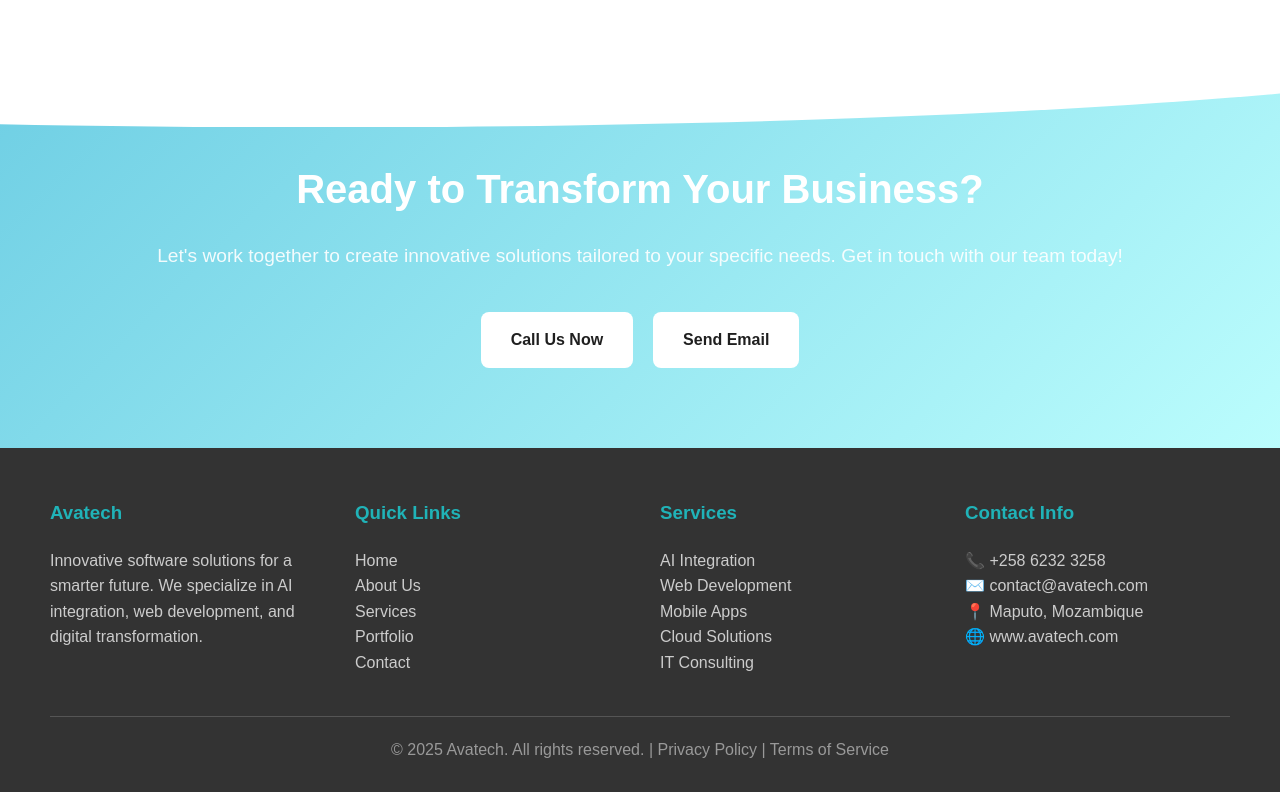
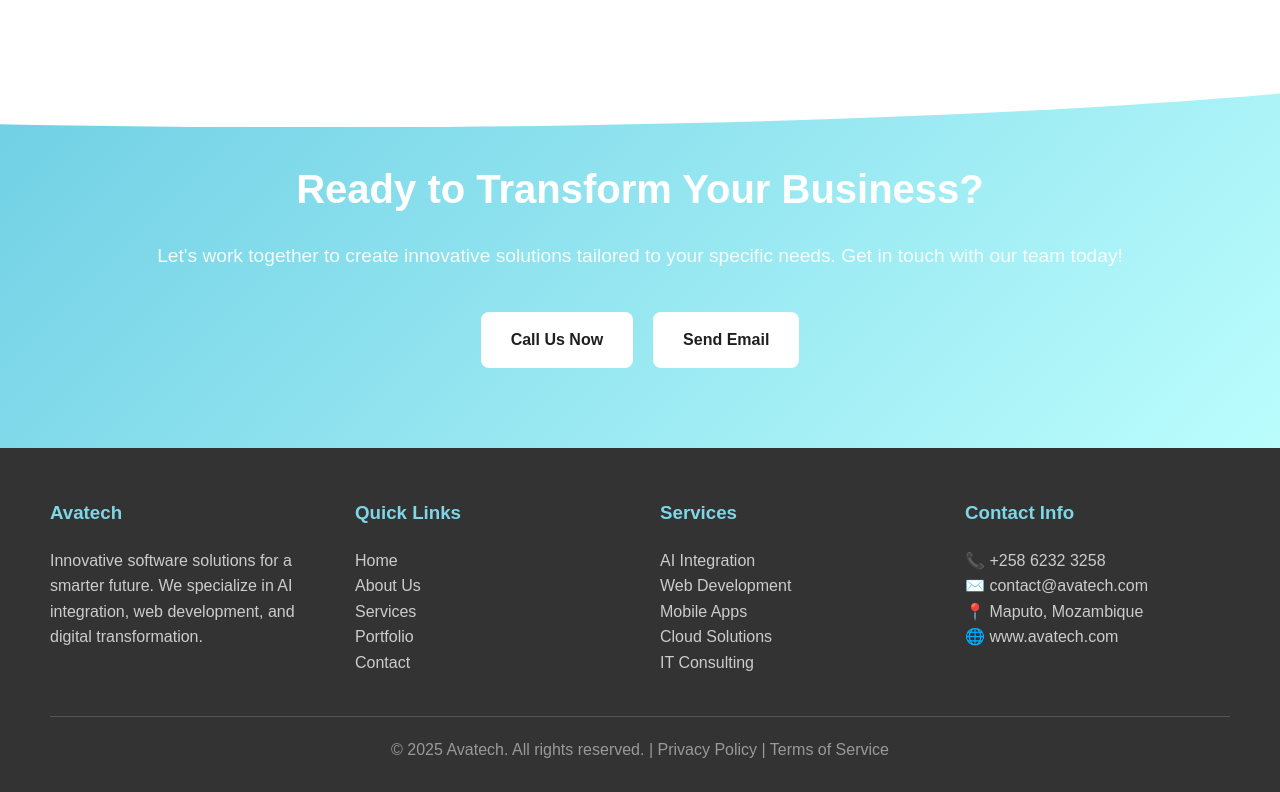
Before and after one commit to Christyan39/avatech, a website: page index.html in a window 1280 px wide. Shown: the part 2900-3692 px from the top of the page. Drawn offline with Linux system fonts and the light colour scheme.

Commit message:
styles.css

```diff
--- a/assets/css/styles.css
+++ b/assets/css/styles.css
@@ -598,7 +598,7 @@ header .cta .sign-up:hover {
 
 .footer-section h3 {
     margin-bottom: 20px;
-    color: #20b3b8;
+    color: #7ed6e6;
 }
 
 .footer-section p,
```
